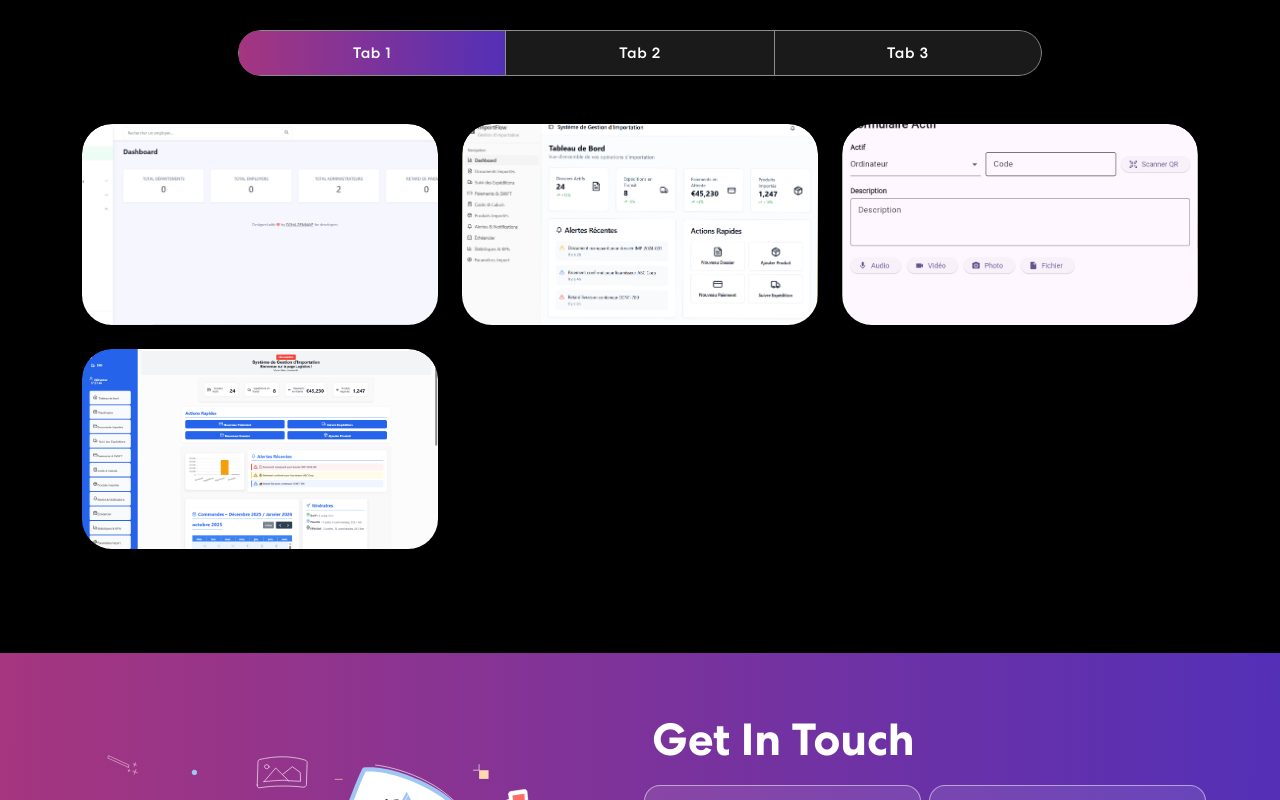
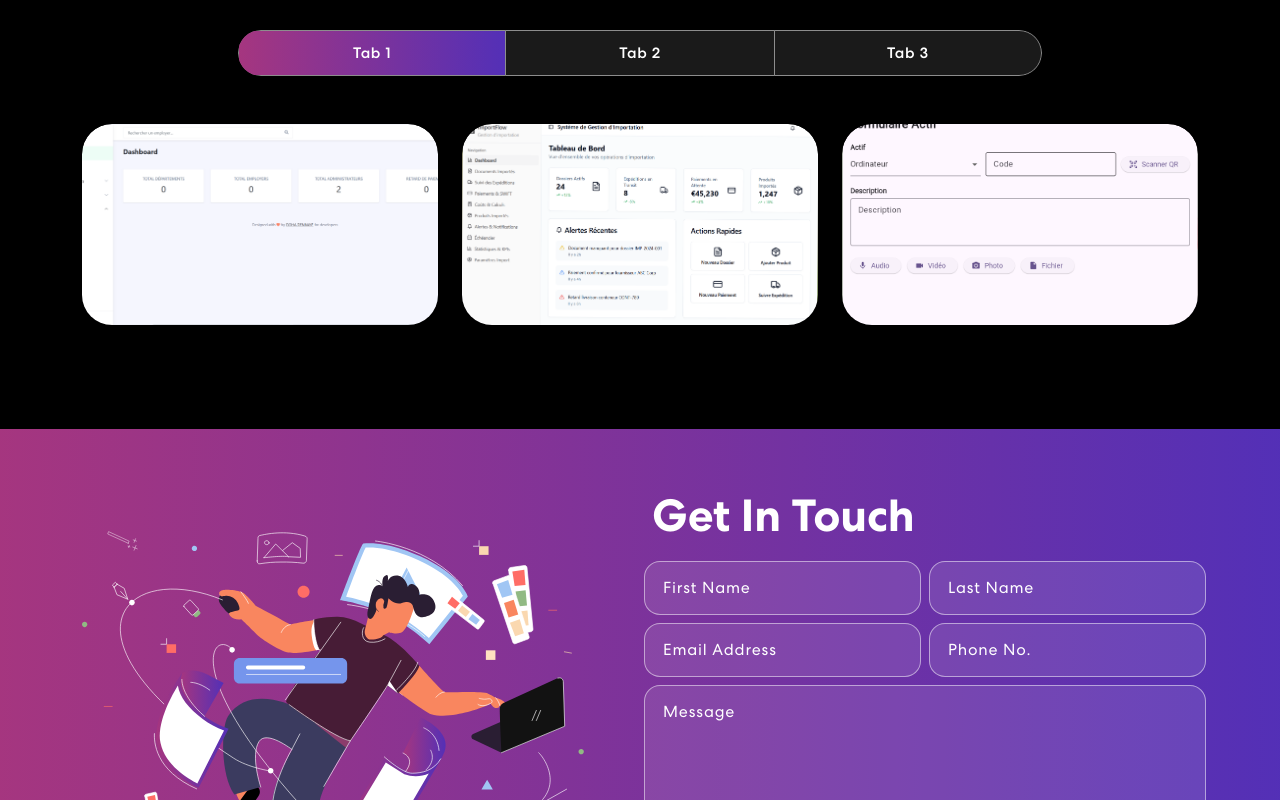
Before and after one commit to DohaDennaye/MyPortfolio, a React (Create React App) app: page / in a window 1280 px wide. Shown: the part 1700-2500 px from the top of the page. Built offline with nearby package versions, Linux system fonts and the light colour scheme.

Commit message:
update banner + CV button

```diff
--- a/src/components/Projects.js
+++ b/src/components/Projects.js
@@ -31,8 +31,11 @@ export const Projects = () => {
       description: "HTML,Bootstrap,css,javascript",
       imgUrl: projImg3,
     },
+  ];
 
-  ];
+  // 👉 Séparation automatique
+  const tab1Projects = projects.slice(0, 3);  // 3 premiers
+  const tab2Projects = projects.slice(3);     // tous les autres
 
   return (
     <section className="project" id="projects">
@@ -44,7 +47,9 @@ export const Projects = () => {
               <div className={isVisible ? "animate__animated animate__fadeIn": ""}>
                 <h2>Projects</h2>
                 <p>Each project I’ve built reflects my passion for creating modern and efficient digital experiences.  From frontend design to backend logic, I focus on delivering responsive, user-friendly, and high-performance web applications.  Below, you’ll find some of my favorite projects that showcase my skills in full-stack development and creative problem-solving.</p>
+
                 <Tab.Container id="projects-tabs" defaultActiveKey="first">
+
                   <Nav variant="pills" className="nav-pills mb-5 justify-content-center align-items-center" id="pills-tab">
                     <Nav.Item>
                       <Nav.Link eventKey="first">Tab 1</Nav.Link>
@@ -56,35 +61,46 @@ export const Projects = () => {
                       <Nav.Link eventKey="third">Tab 3</Nav.Link>
                     </Nav.Item>
                   </Nav>
+
                   <Tab.Content id="slideInUp" className={isVisible ? "animate__animated animate__slideInUp" : ""}>
+
+                    {/* TAB 1 */}
                     <Tab.Pane eventKey="first">
                       <Row>
-                        {
-                          projects.map((project, index) => {
-                            return (
-                              <ProjectCard
-                                key={index}
-                                {...project}
-                                />
-                            )
-                          })
-                        }
+                        {tab1Projects.map((project, index) => (
+                          <ProjectCard key={index} {...project} />
+                        ))}
                       </Row>
                     </Tab.Pane>
-                    <Tab.Pane eventKey="section">
-                      <p></p>
+
+                    {/* TAB 2 : projets 4+ */}
+                    <Tab.Pane eventKey="second">
+                      <Row>
+                        {tab2Projects.length > 0 ? (
+                          tab2Projects.map((project, index) => (
+                            <ProjectCard key={index} {...project} />
+                          ))
+                        ) : (
+                          <p>No more projects.</p>
+                        )}
+                      </Row>
                     </Tab.Pane>
+
+                    {/* TAB 3 */}
                     <Tab.Pane eventKey="third">
                       <p></p>
                     </Tab.Pane>
+
                   </Tab.Content>
+
                 </Tab.Container>
               </div>}
             </TrackVisibility>
           </Col>
         </Row>
       </Container>
-      <img className="background-image-right" src={colorSharp2}></img>
+
+      <img className="background-image-right" src={colorSharp2} alt="" />
     </section>
   )
 }
```
